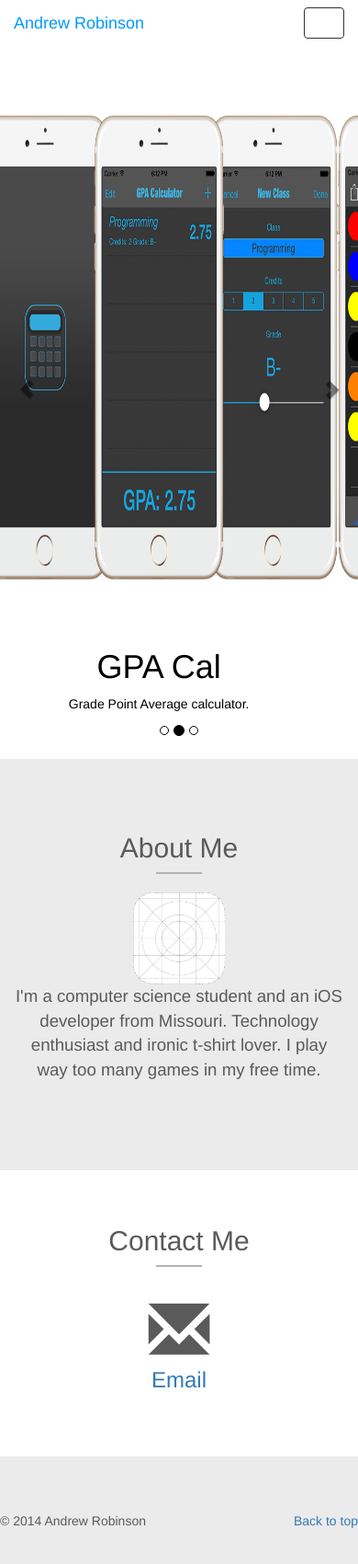
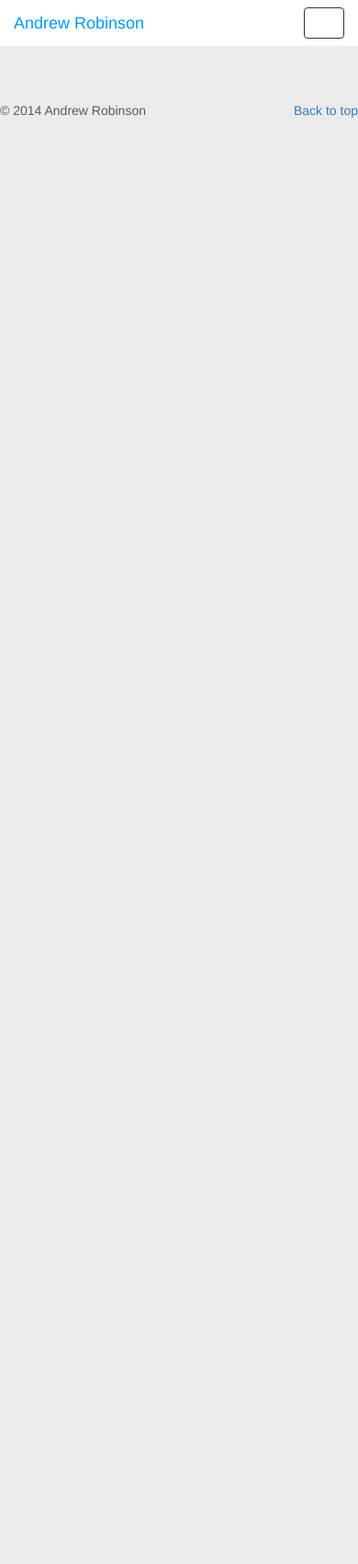
Before and after one commit to SirArkimedes/sirarkimedes.github.io, a plain HTML site: page dist/projects.html in a window 390 px wide. Shown: the whole page at 92% size. After the commit the page ends 844 px from the top, so only its background shows below. Drawn offline with nearby package versions, Linux system fonts and the light colour scheme.

Commit message:
Remove unneeded stuff

```diff
--- a/dist/projects.css
+++ b/dist/projects.css
@@ -59,154 +59,6 @@ body {
   color: #0099FF;
 }
 
-/*
-.navbar-fixed-top, .navbar-fixed-bottom {
-    right: 20%;
-    left: 20%;
-}
-
-.navbar-inverse .navbar-nav > .active > a, .navbar-inverse .navbar-nav > .active > a:hover, .navbar-inverse .navbar-nav > .active > a:focus {
-  color: white;
-  background-color: #23527C;
-}
-.navbar-inverse .navbar-nav > li > a {
-  color: black;
-}
-
-.navbar-inverse .navbar-nav > li > a:hover {
-  color: #23527C;
-} */
-
-/* CUSTOMIZE THE CAROUSEL
--------------------------------------------------- */
-
-.carousel-indicators li {
-  border: 1px solid black;
-}
-
-.carousel-indicators .active {
-  background-color: black;
-}
-
-/* Carousel base class */
-.carousel {
-  height: 825px;
-  margin-bottom: 20px;
-  margin-top: -70px;
-  padding-bottom: 70px;
-}
-/* Since positioning the image, we need to help out the caption */
-.carousel-caption {
-  z-index: 10;
-  color: #000000;
-  text-shadow: none;
-}
-
-/* Declare heights because of positioning of img element */
-.carousel .item  {
-  padding-top: 125px;
-  padding-bottom: -100px;
-  height: 825px;
-  background-color: #FFF;
-}
-
-.carousel-inner {
-  margin-top: 0px;
-}
-
-.carousel-inner > .item:nth-child(1) > a > img {
-  width: 765px;
-}
-
-.carousel-inner > .item:nth-child(2) > a > img {
-  width: 765px;
-}
-
-.carousel-inner > .item:nth-child(3) > a > img {
-  width: 918px;
-}
-
-.carousel-inner > .item > img {
-  top:  0;
-  left: 0;
-  margin-left: auto;
-  margin-right: auto;
-  width: 35%;
-  height: 505px;
-}
-
-.carousel-inner > .item > a > img {
-  top:  0;
-  left: 0;
-  margin-left: auto;
-  margin-right: auto;
-  width: 35%;
-  height: 505px;
-}
-
-.carousel-control {
-  color: black;
-}
-
-.carousel-control.right {
-  background-image: none;
-}
-.carousel-control.left {
-  background-image: none;
-}
-
-
-/* ABOUT ME
--------------------------------------------------- */
-
-.about-section > h2 {
-  margin-top: 60px;
-}
-
-.divider-grey {
-    margin-left: auto;
-    margin-right: auto;
-    margin-top: 10px;
-    width: 50px;
-    border-top: 2px solid #B3B3B1;
-    padding-bottom: 35px;
-}
-
-.col-lg-6 > p {
-  font-size: 14pt;
-  margin-bottom: 95px;
-}
-
-
-img {
-  height: 100px;
-  width: 100px;
-}
-
-
-/* CONTACT ME
--------------------------------------------------- */
-
-.contact-section {
-  margin-bottom: 60px;
-}
-
-.contact-section > h2 {
-  margin-top: 60px;
-}
-
-.contact-section > .row > .container > .glyphicon {
-  font-size: 30pt;
-}
-
-.contact-section > .container > .glyphicon {
-  font-size: 50pt;
-}
-
-.contact-section > .container > h3 {
-  margin-top: 5px;
-}
-
 
 /* FOOTER
 -------------------------------------------------- */
--- a/dist/projects.html
+++ b/dist/projects.html
@@ -15,7 +15,7 @@
       <script src="https://oss.maxcdn.com/html5shiv/3.7.2/html5shiv.min.js"></script>
       <script src="https://oss.maxcdn.com/respond/1.4.2/respond.min.js"></script>
     <![endif]-->
-	<link href="carousel.css" rel="stylesheet">
+	<link href="projects.css" rel="stylesheet">
   </head>
   <body>
 	<div class="navbar">
@@ -35,8 +35,8 @@
 				<div id="navbar" class="navbar-collapse collapse">
 					<div class="pull-right">
 						<ul class="nav navbar-nav">
-						<li class="active"><a href="home.html"><span class="glyphicon glyphicon-home" aria-hidden="true"></span><b> Home</b></a></li>
-						<li><a href="projects.html"><span class="glyphicon glyphicon-phone" aria-hidden="true"></span><b> Projects</b></a></li>
+						<li><a href="home.html"><span class="glyphicon glyphicon-home" aria-hidden="true"></span><b> Home</b></a></li>
+						<li class="active"><a href="projects.html"><span class="glyphicon glyphicon-phone" aria-hidden="true"></span><b> Projects</b></a></li>
 						<li><a href="home.html#about"><span class="glyphicon glyphicon-user" aria-hidden="true"></span><b> About</b></a></li>
 						<li><a href="home.html#contact"><span class="glyphicon glyphicon-envelope" aria-hidden="true"></span><b> Contact</b></a></li>
 <!--					<li class="dropdown">
@@ -60,84 +60,8 @@
 		</div>
 	</div>
 
-	<div id="myCarousel" class="carousel slide" data-ride="carousel">
-      <!-- Indicators -->
-      <ol class="carousel-indicators">
-        <li class="active" data-target="#myCarousel" data-slide-to="0"></li>
-        <li class="" data-target="#myCarousel" data-slide-to="1"></li>
-        <li class="" data-target="#myCarousel" data-slide-to="2"></li>
-      </ol>
-      <div class="carousel-inner" role="listbox">
-        <div class="item active">
-			<a href="projects.html">
-			<img src="assests/GPACal.png" alt="GPA Cal">
-				<div class="container">
-					<div class="carousel-caption">
-					<h1>GPA Cal</h1>
-					<p>Grade Point Average calculator. </p>
-					</div>
-				</div>
-			</a>
-        </div>
-        <div class="item">
-			<a href="projects.html">
-			<img src="assests/SkillsUSA.png" alt="SkillsUSA">
-				<div class="container">
-					<div class="carousel-caption">
-					<h1>SkillsUSA</h1>
-					<p>SkillsUSA meeting registration.</p>
-					</div>
-				</div>
-			</a>
-        </div>
-        <div class="item">
-			<a href="projects.html">
-			<img src="assests/Nikandros-LOGO.png" alt="Third slide">
-				<div class="container">
-					<div class="carousel-caption">
-					<h1>Community Minecraft Server Manager</h1>
-					<p>Personal Business</p>
-					</div>
-				</div>
-			</a>
-		</div>
-      </div>
-      <a class="left carousel-control" href="#myCarousel" role="button" data-slide="prev">
-        <span class="glyphicon glyphicon-chevron-left" aria-hidden="true"></span>
-        <span class="sr-only">Previous</span>
-      </a>
-      <a class="right carousel-control" href="#myCarousel" role="button" data-slide="next">
-        <span class="glyphicon glyphicon-chevron-right" aria-hidden="true"></span>
-        <span class="sr-only">Next</span>
-      </a>
-    </div>
 
-	<section id="about" class="container content-section text-center" style="background:#EBEBEB;">
-        <div class="about-section">
-            <h2>About Me</h2>
-            <div class="divider-grey"></div>
-             <div class="row">
-                <div class="col-lg-2 col-md-offset-1"><img src="assests/blankicon.png" class="profile" alt="Profile" style="margin-top:-15px;"></div>
-                <div class="col-lg-6">
-                     <p>I'm a computer science student and an iOS developer from Missouri. Technology enthusiast and ironic t-shirt lover. I play way too many games in my free time.</p>
-                </div>
-             </div>
-        </div>
-    </section>
 
-	<section id="contact" class="container content-section text-center" style="background:#FFF; width:100%;">
-		<div class="contact-section">
-			<h2>Contact Me</h2>
-			<div class="divider-grey"></div>
-				<div class="container">
-					<span class="glyphicon glyphicon-envelope" aria-hidden="true"></span>
-					<h3>
-					<a href="mailto:sirarkimedes@gmail.com">
-					Email
-					</h3>
-				</div>
-		</div>
-	</section>
 
 <!-- 	<hr class="featurette-divider"> -->
 	<footer style="margin-top:60px;">
```
